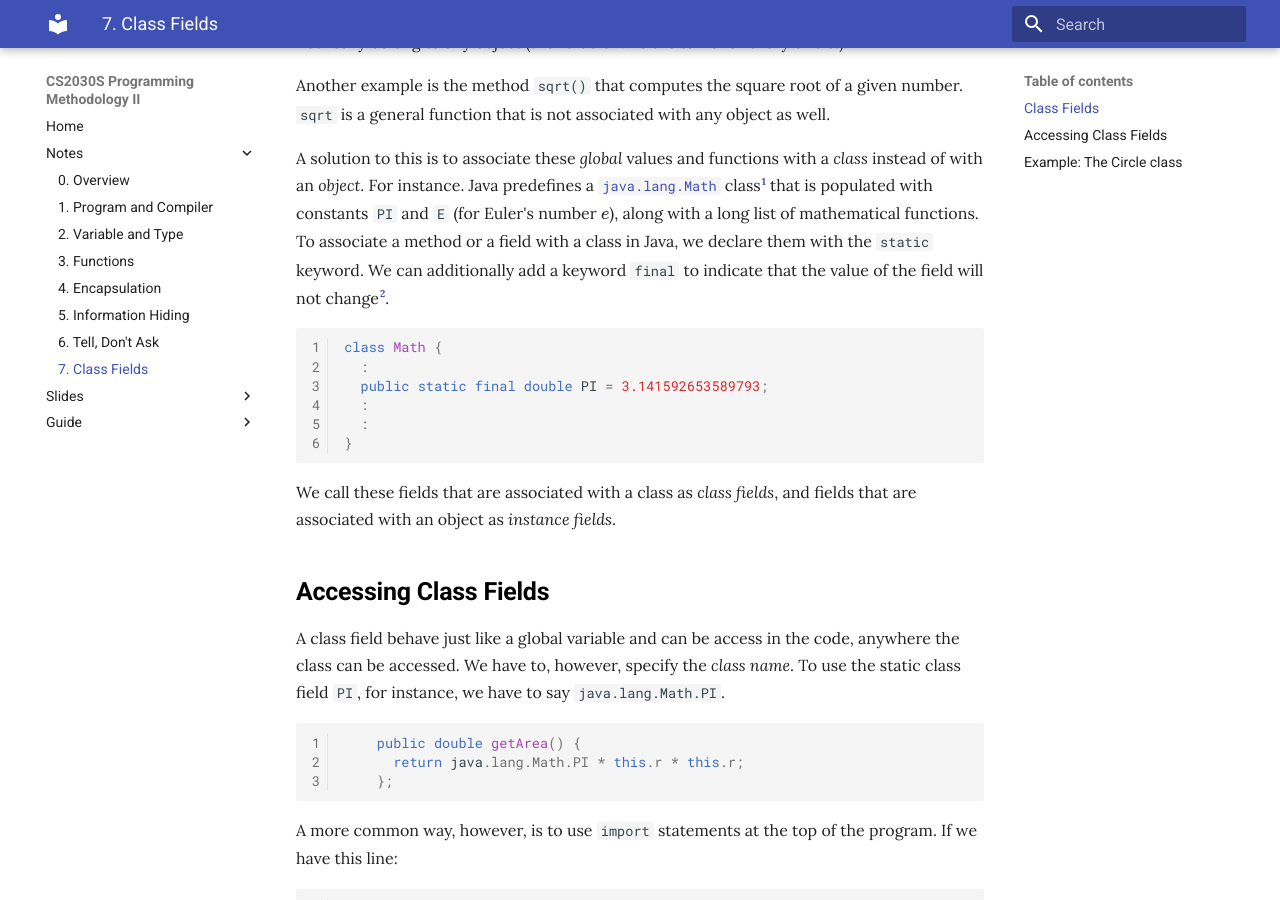
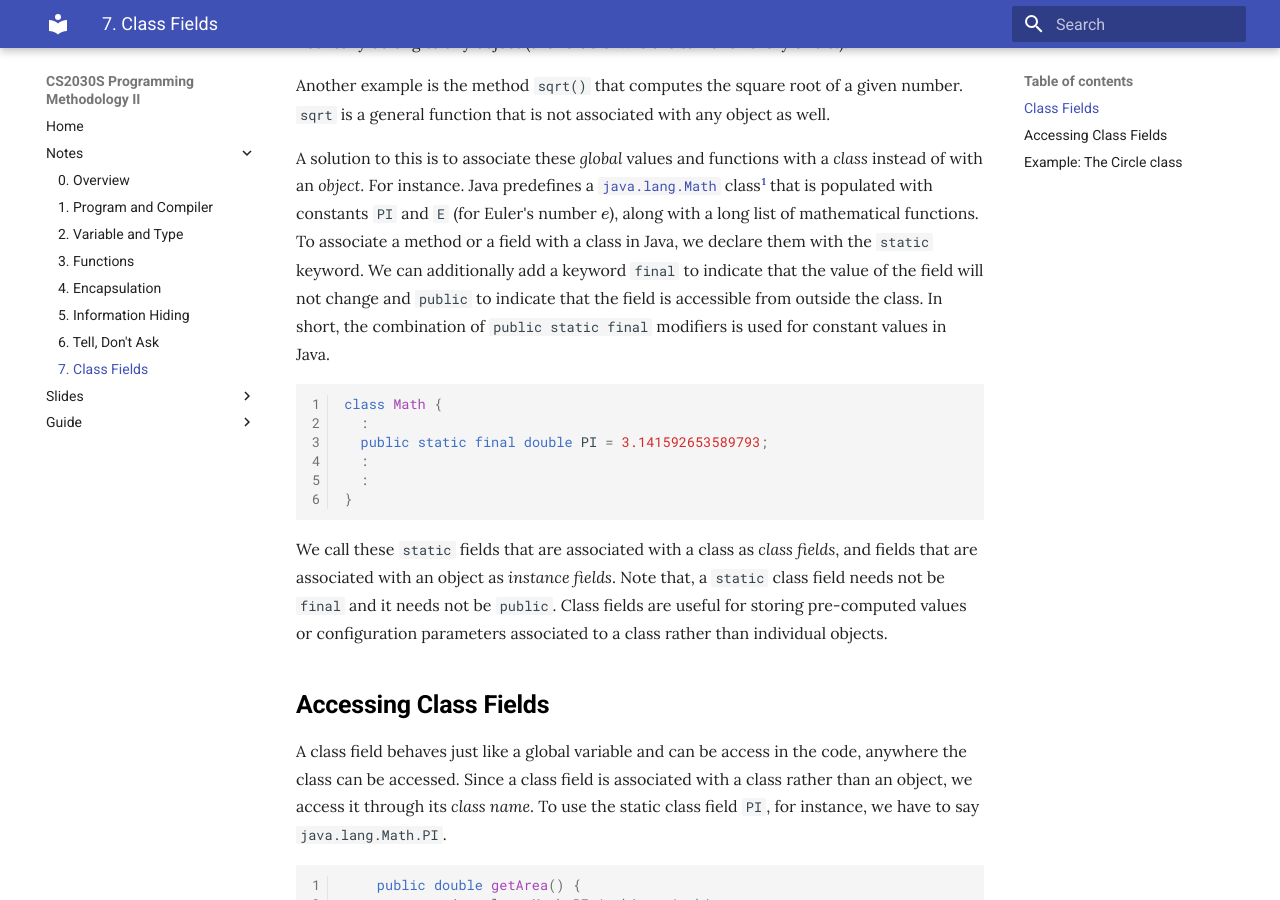
Before and after one commit to nus-cs2030s/2021-s2, an MkDocs documentation site: the page built from docs/07-static-field.md, in a window 1280 px wide and 900 px high, scrolled down 1067 px. Built offline with MkDocs 1.6.1 and Material for MkDocs 9.7.7, drawn with Linux system fonts in a browser that asks for light colours; some of the changed text lies outside the part shown.

Commit message:
Polish note on static fields

````diff
--- a/docs/07-static-field.md
+++ b/docs/07-static-field.md
@@ -35,11 +35,9 @@ In C, we define $\pi$ as a macro constant `M_PI`.  But how should we do this in
 
 Another example is the method `sqrt()` that computes the square root of a given number.  `sqrt` is a general function that is not associated with any object as well.
 
-A solution to this is to associate these _global_ values and functions with a _class_ instead of with an _object_.  For instance. Java predefines a [`java.lang.Math`](https://docs.oracle.com/en/java/javase/11/docs/api/java.base/java/lang/Math.html) class[^1] that is populated with constants `PI` and `E` (for Euler's number $e$), along with a long list of mathematical functions.  To associate a method or a field with a class in Java, we declare them with the `static` keyword.  We can additionally add a keyword `final` to indicate that the value of the field will not change[^2].
+A solution to this is to associate these _global_ values and functions with a _class_ instead of with an _object_.  For instance. Java predefines a [`java.lang.Math`](https://docs.oracle.com/en/java/javase/11/docs/api/java.base/java/lang/Math.html) class[^1] that is populated with constants `PI` and `E` (for Euler's number $e$), along with a long list of mathematical functions.  To associate a method or a field with a class in Java, we declare them with the `static` keyword.  We can additionally add a keyword `final` to indicate that the value of the field will not change and `public` to indicate that the field is accessible from outside the class.  In short, the combination of `public static final` modifiers is used for constant values in Java.
 
 [^1]: The class `Math` is provided by the package `java.lang` in Java.  A package is simply a set of related classes (and interfaces, but I have not told you what is an interface yet).  To use this class, we need to add the line `import java.lang.Math` at the beginning of our program.
-
-[^2]: A `final` method refers to a method that cannot be _overridden_.  Do not worry for now if you don't understand what overriding a method means.
 
 ```Java
 class Math {
@@ -50,11 +48,11 @@ class Math {
 }
 ```
 
-We call these fields that are associated with a class as _class fields_, and fields that are associated with an object as _instance fields_.
+We call these `static` fields that are associated with a class as _class fields_, and fields that are associated with an object as _instance fields_.  Note that, a `static` class field needs not be `final` and it needs not be `public`.  Class fields are useful for storing pre-computed values or configuration parameters associated to a class rather than individual objects.
 
 ## Accessing Class Fields
 
-A class field behave just like a global variable and can be access in the code, anywhere the class can be accessed.  We have to, however, specify the _class name_.  To use the static class field `PI`, for instance, we have to say `java.lang.Math.PI`.
+A class field behaves just like a global variable and can be access in the code, anywhere the class can be accessed.  Since a class field is associated with a class rather than an object, we access it through its  _class name_.  To use the static class field `PI`, for instance, we have to say `java.lang.Math.PI`.
 ```Java
 	public double getArea() {
 	  return java.lang.Math.PI * this.r * this.r;
````
